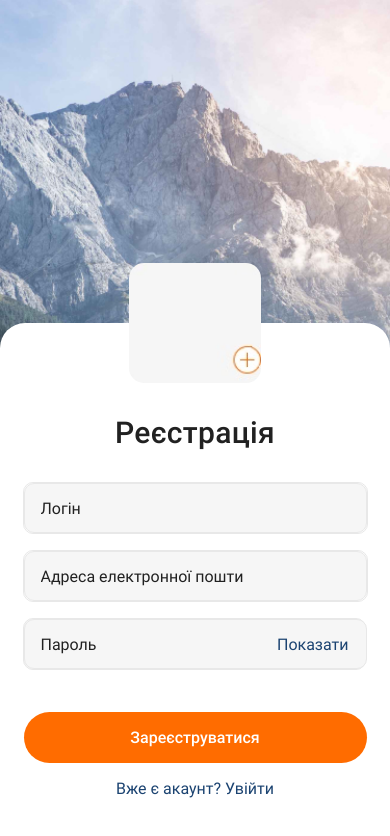
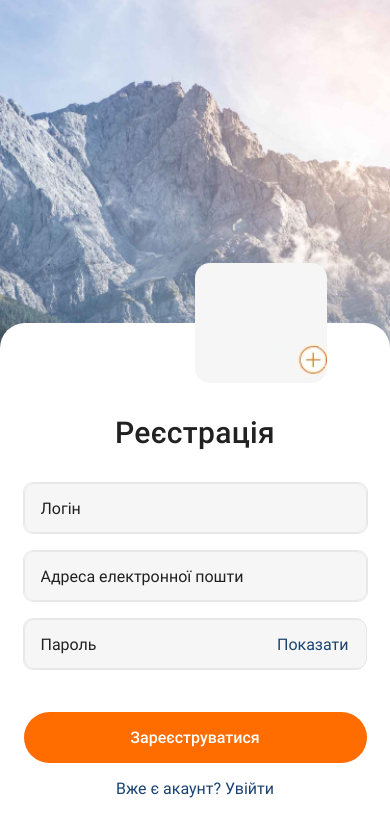
Before and after one commit to BerkovskiiAlex/react-native-hw-1, a React Native app: screen /Registration in a window 390 px wide. Shown: the top 836 px of the page. Built offline with nearby package versions, Linux system fonts and the light colour scheme.

Commit message:
update registration screen

```diff
--- a/Screens/CreatePostsScreen.js
+++ b/Screens/CreatePostsScreen.js
@@ -273,14 +273,11 @@ const styles = StyleSheet.create({
     borderRadius: 5,
     borderRadius: 100,
     backgroundColor: "#FF6C00",
+    alignItems: "center",
   },
   publishButtonText: {
     color: "white",
     fontSize: 18,
-    paddingTop: 16,
-    paddingBottom: 16,
-    paddingLeft: 32,
-    paddingRight: 32,
   },
   mapStyle: {
     width: Dimensions.get("window").width,
--- a/Screens/RegistrationScreen.js
+++ b/Screens/RegistrationScreen.js
@@ -18,15 +18,17 @@ import addPhoto from "../assets/images/addPhoto.jpg";
 import PhotoBG from "../assets/images/PhotoBG.jpg";
 import { registerUserThunk } from "../src/Redux/Auth/operations";
 import { getLoggedIn } from "../src/Redux/Auth/selectors";
+import ImagePicker from "react-native-image-picker";
 
 export const RegistrationScreen = () => {
-  const navigation = useNavigation();
   const [passwordVisible, setPasswordVisible] = useState(false);
   const [keyboardVisible, setKeyboardVisible] = useState(false);
-
   const [login, setLogin] = useState("");
   const [email, setEmail] = useState("");
   const [password, setPassword] = useState("");
+  const [image, setImage] = useState(null);
+  const navigation = useNavigation();
+
   const isLoggedIn = useSelector(getLoggedIn);
 
   const dispatch = useDispatch();
@@ -99,12 +101,38 @@ export const RegistrationScreen = () => {
     }
   }, [isLoggedIn]);
 
+  const chooseImage = () => {
+    const options = {
+      title: "Select Avatar",
+      storageOptions: {
+        skipBackup: true,
+        path: "images",
+      },
+    };
+
+    ImagePicker.showImagePicker(options, (response) => {
+      if (response.error) {
+        console.log("ImagePicker Error: ", response.error);
+      } else {
+        setImage(response.uri);
+      }
+    });
+  };
+
   return (
     <TouchableWithoutFeedback onPress={Keyboard.dismiss}>
       <View style={styles.container}>
         <ImageBackground source={PhotoBG} style={styles.imageBackground}>
           <View style={styles.registrationScreenContainer}>
-            <Image source={addPhoto} style={styles.image} />
+            <View style={styles.imageContainer}>
+              <TouchableOpacity onPress={chooseImage}>
+                {image ? (
+                  <Image source={{ uri: image }} style={styles.image} />
+                ) : (
+                  <Image source={addPhoto} style={styles.image} />
+                )}
+              </TouchableOpacity>
+            </View>
             <Text style={styles.registrationScreenText}>Реєстрація</Text>
             <View style={styles.inputsContainer}>
               <View style={styles.textInputWrapper}>
--- a/package.json
+++ b/package.json
@@ -16,6 +16,7 @@
     "@reduxjs/toolkit": "^1.9.6",
     "expo": "~49.0.11",
     "expo-camera": "~13.4.4",
+    "expo-dev-client": "~2.4.11",
     "expo-font": "~11.4.0",
     "expo-location": "~16.1.0",
     "expo-media-library": "~15.4.1",
@@ -24,13 +25,13 @@
     "react": "18.2.0",
     "react-native": "0.72.4",
     "react-native-gesture-handler": "~2.12.0",
+    "react-native-image-picker": "^7.0.0",
     "react-native-maps": "1.7.1",
     "react-native-safe-area-context": "4.6.3",
     "react-native-screens": "~3.22.0",
     "react-native-vector-icons": "^10.0.0",
     "react-redux": "^8.1.2",
-    "redux-persist": "^6.0.0",
-    "expo-dev-client": "~2.4.11"
+    "redux-persist": "^6.0.0"
   },
   "devDependencies": {
     "@babel/core": "^7.20.0"
```
Also changed, not shown: 1 other file (tests, documents, lock files or other folders).
